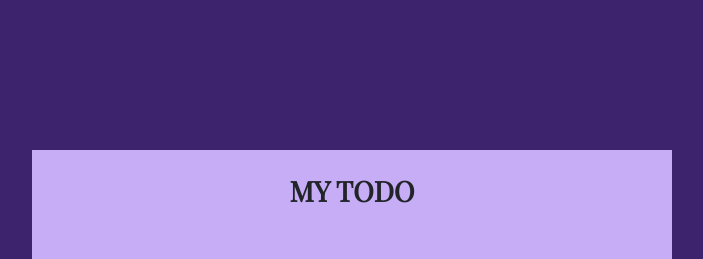
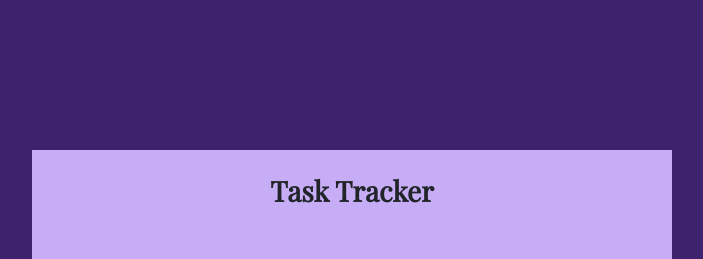
Before and after one commit to afsumeem/task-tracker, a Next.js app: page / in a window 1280 px wide. Shown: the top 259 px of the page, without its empty margins (288-991 px from the left). Built offline with nearby package versions, Linux system fonts and the light colour scheme.

Commit message:
home page updated

```diff
--- a/src/pages/index.js
+++ b/src/pages/index.js
@@ -25,7 +25,7 @@ export default function Home() {
       >
         <div className={`${styles.heroSection}`}>
           {/* my todo title */}
-          <h3 className="fw-bold text-center mt-4">MY TODO</h3>
+          <h3 className="fw-bold text-center mt-4">Task Tracker</h3>
 
           {/* banner image */}
           <Image
```
